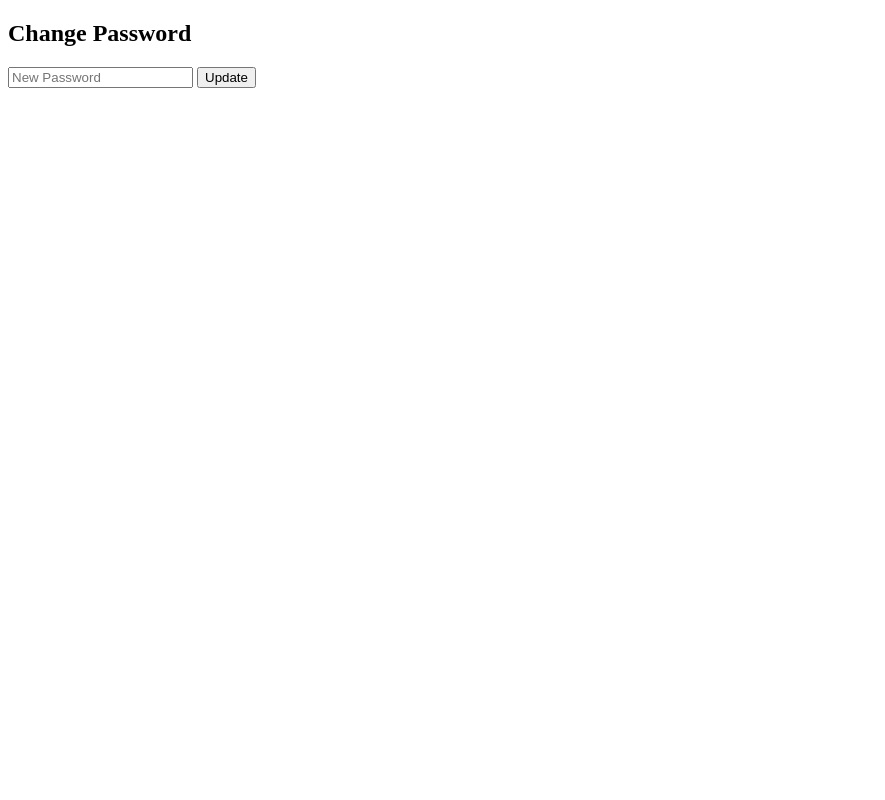
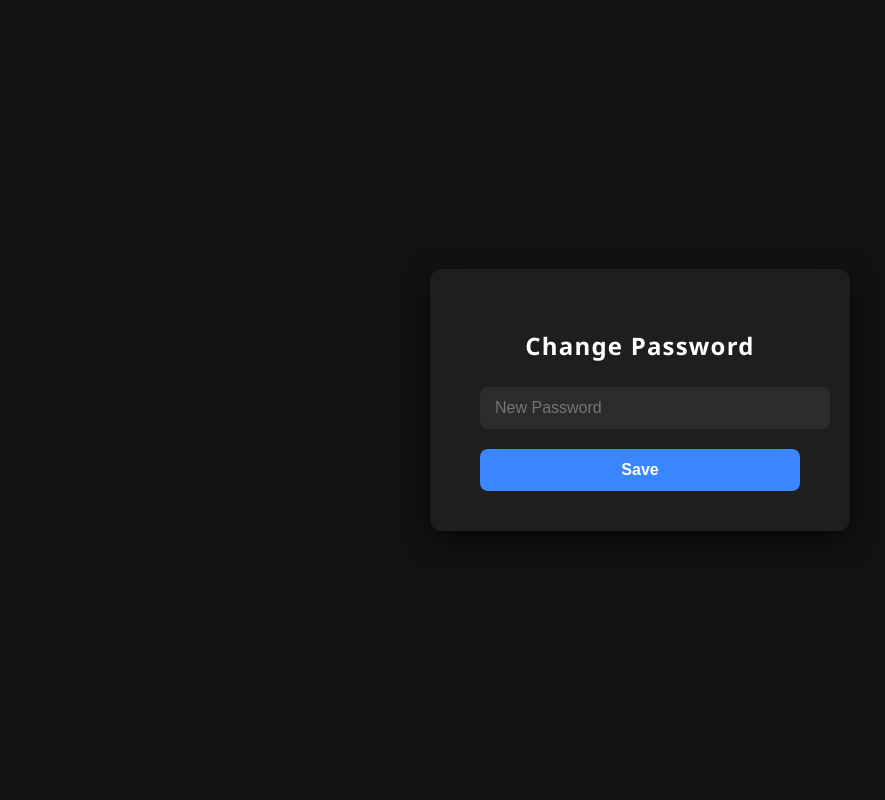
Before and after one commit to iqfadi0/IPS-DOMINO, a Flask app: page /change-password in a window 1280 px wide. Shown: the whole page, without its empty margins (0-885 px from the left). Run offline with Flask 3, Linux system fonts and the light colour scheme.

Commit message:
Update change_password.html

```diff
--- a/templates/change_password.html
+++ b/templates/change_password.html
@@ -1,15 +1,72 @@
-<!-- templates/change_password.html -->
 <!DOCTYPE html>
-<html lang="en">
+<html lang="en" dir="ltr">
 <head>
-  <meta charset="UTF-8">
+  <meta charset="UTF-8" />
+  <meta name="viewport" content="width=device-width, initial-scale=1" />
   <title>Change Password</title>
+  <style>
+    body {
+      background: #121212;
+      color: #fff;
+      font-family: 'Segoe UI', Tahoma, Geneva, Verdana, sans-serif;
+      display: flex;
+      justify-content: center;
+      align-items: center;
+      height: 100vh;
+      margin: 0;
+    }
+    .container {
+      background: #1e1e1e;
+      padding: 40px 50px;
+      border-radius: 12px;
+      box-shadow: 0 8px 24px rgba(0,0,0,0.6);
+      width: 320px;
+      text-align: center;
+    }
+    h2 {
+      margin-bottom: 25px;
+      font-weight: 700;
+      letter-spacing: 1.2px;
+    }
+    input[type="password"] {
+      width: 100%;
+      padding: 12px 15px;
+      margin-bottom: 20px;
+      border: none;
+      border-radius: 8px;
+      font-size: 1em;
+      background: #2c2c2c;
+      color: #fff;
+      outline: none;
+      transition: background 0.3s ease;
+    }
+    input[type="password"]:focus {
+      background: #3a3a3a;
+    }
+    button {
+      width: 100%;
+      padding: 12px 0;
+      background: #3a86ff;
+      border: none;
+      border-radius: 8px;
+      color: white;
+      font-size: 1em;
+      font-weight: 700;
+      cursor: pointer;
+      transition: background 0.3s ease;
+    }
+    button:hover {
+      background: #265ebf;
+    }
+  </style>
 </head>
 <body>
-  <h2>Change Password</h2>
-  <form method="POST">
-    <input type="password" name="new_password" placeholder="New Password" required>
-    <button type="submit">Update</button>
-  </form>
+  <div class="container">
+    <h2>Change Password</h2>
+    <form method="POST" action="/change-password">
+      <input type="password" name="new_password" placeholder="New Password" required />
+      <button type="submit">Save</button>
+    </form>
+  </div>
 </body>
 </html>
```
